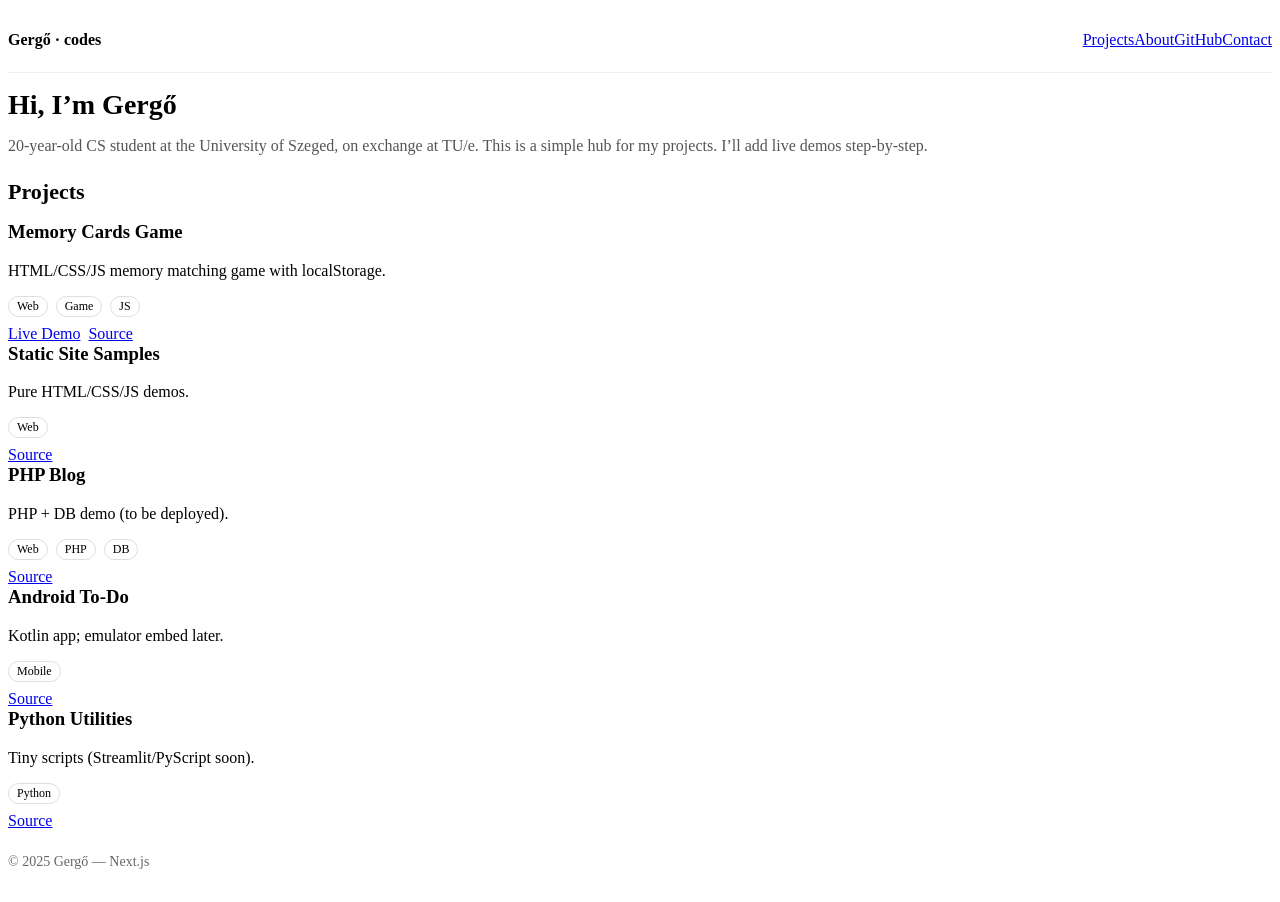
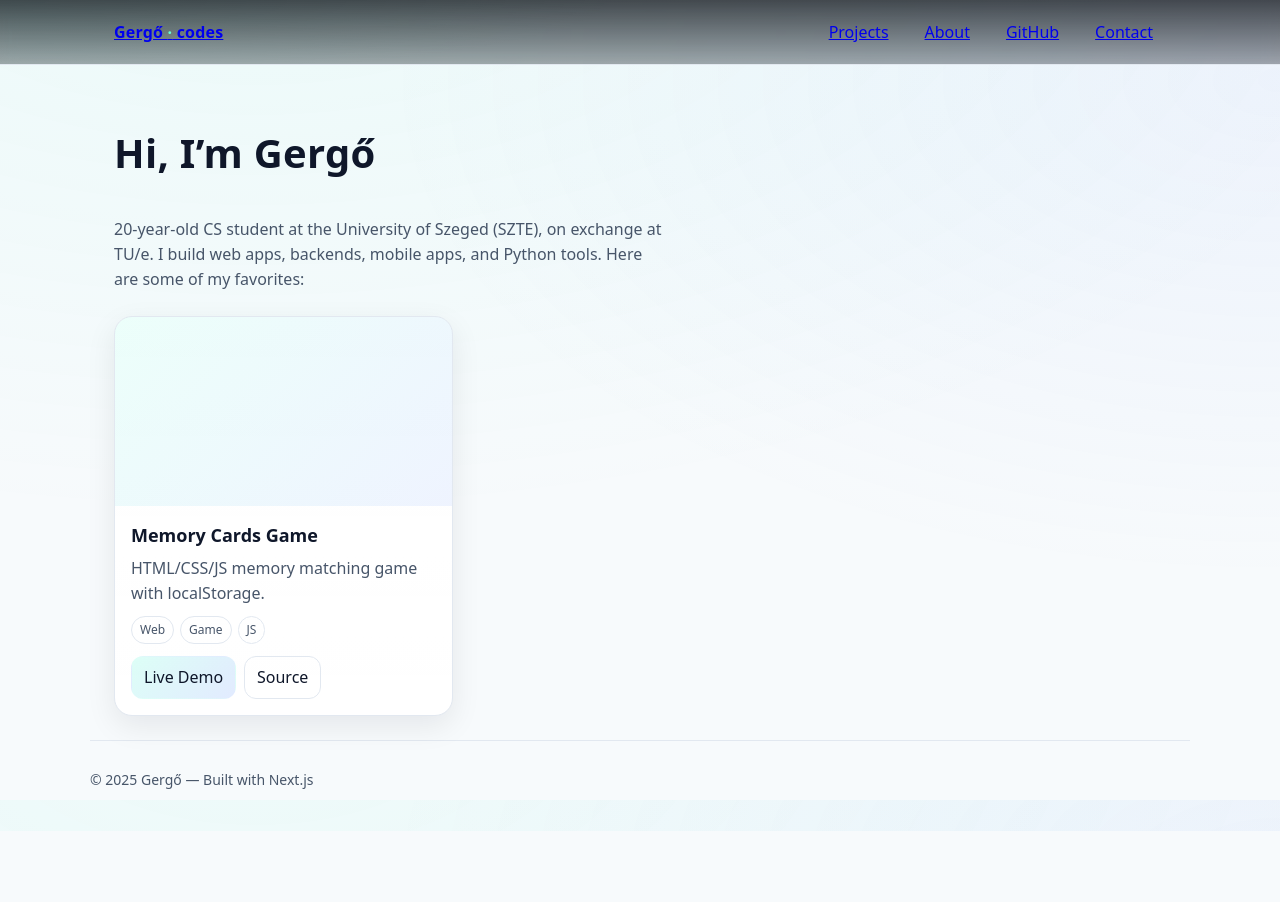
Before and after one commit to gergo-m/portfolio-hub, a Next.js app: page / in a window 1280 px wide. After the commit the page ends 831 px from the top, so only its background shows below. Built offline with nearby package versions, Linux system fonts and the light colour scheme.

Commit message:
start styling

```diff
--- a/app/globals.css
+++ b/app/globals.css
@@ -1,7 +1,121 @@
-:root { color-scheme: light dark; }
-html, body { margin: 0; font-family: system-ui, sans-serif; }
-a { color: inherit; text-decoration: none; }
-.container { max-width: 960px; margin: 0 auto; padding: 24px; }
-.nav { display: flex; gap: 12px; }
-.card { border: 1px solid #ddd; border-radius: 12px; padding: 16px; }
-.grid { display: grid; grid-template-columns: repeat(auto-fill, minmax(260px, 1fr)); gap: 16px; }
+/* --- Theme & base --- */
+:root {
+  --bg: #0b0f17;
+  --bg-soft: #0f1421;
+  --text: #e6edf3;
+  --muted: #9fb1c1;
+  --border: #1e293b;
+  --accent: #64ffda;
+  --accent-2: #7aa2ff;
+  --shadow: 0 10px 30px rgba(0,0,0,.35);
+}
+
+@media (prefers-color-scheme: light) {
+  :root {
+    --bg: #f7fafc;
+    --bg-soft: #ffffff;
+    --text: #0f172a;
+    --muted: #475569;
+    --border: #e2e8f0;
+    --shadow: 0 10px 30px rgba(2,8,23,.08);
+  }
+}
+
+* { box-sizing: border-box; }
+html, body { height: 100%; }
+html { scroll-behavior: smooth; }
+body {
+  margin: 0;
+  font-family: ui-sans-serif, system-ui, -apple-system, Segoe UI, Roboto, Ubuntu, Cantarell, Noto Sans, Helvetica Neue, Arial, "Apple Color Emoji", "Segoe UI Emoji";
+  background: radial-gradient(1200px 600px at 20% -10%, rgba(100,255,218,.08), transparent),
+              radial-gradient(900px 500px at 100% 10%, rgba(122,162,255,.08), transparent),
+              var(--bg);
+  color: var(--text);
+  line-height: 1.55;
+}
+
+/* --- Layout helpers --- */
+.container { max-width: 1100px; margin: 0 auto; padding: 24px; }
+.stack-2 > * + * { margin-top: 12px; }
+.stack-4 > * + * { margin-top: 24px; }
+
+/* --- Header --- */
+.header {
+  position: sticky; top: 0; z-index: 50;
+  border-bottom: 1px solid var(--border);
+  backdrop-filter: saturate(150%) blur(8px);
+  background:
+    linear-gradient(180deg, rgba(10,14,20,.75), rgba(10,14,20,.35)) padding-box,
+    radial-gradient(80% 200% at 0% 0%, rgba(100,255,218,.12), transparent 60%) border-box;
+}
+.brand { font-weight: 700; letter-spacing: .2px; }
+.brand .dot { color: var(--accent); }
+.nav { display: flex; gap: 10px; align-items: center; }
+.link {
+  padding: 8px 12px; border-radius: 10px; border: 1px solid transparent;
+}
+.link:hover { border-color: var(--border); background: var(--bg-soft); }
+
+/* --- Hero --- */
+.hero-title {
+  font-size: clamp(26px, 4vw, 40px);
+  font-weight: 700; letter-spacing: .3px;
+}
+.hero-sub { color: var(--muted); max-width: 60ch; }
+
+/* --- Grid & cards --- */
+.grid {
+  display: grid;
+  grid-template-columns: repeat(auto-fill, minmax(260px, 1fr));
+  gap: 18px;
+}
+.card {
+  background: linear-gradient(180deg, rgba(255,255,255,.02), rgba(255,255,255,0)) , var(--bg-soft);
+  border: 1px solid var(--border);
+  border-radius: 18px;
+  box-shadow: var(--shadow);
+  overflow: hidden;
+  transition: transform .2s ease, border-color .2s ease, box-shadow .2s ease;
+}
+.card:hover {
+  transform: translateY(-2px);
+  border-color: rgba(100,255,218,.35);
+  box-shadow: 0 18px 40px rgba(0,0,0,.35);
+}
+.card-media {
+  aspect-ratio: 16/9;
+  background: linear-gradient(135deg, rgba(100,255,218,.12), rgba(122,162,255,.12));
+}
+.card-body { padding: 16px; }
+.card h3 { margin: 0 0 6px; font-size: 18px; }
+.card p { margin: 0; color: var(--muted); }
+
+/* --- Badges & buttons --- */
+.badges { display: flex; flex-wrap: wrap; gap: 6px; margin: 10px 0 12px; }
+.badge {
+  font-size: 12px;
+  border: 1px solid var(--border);
+  color: var(--muted);
+  padding: 4px 8px;
+  border-radius: 999px;
+  background: linear-gradient(180deg, rgba(255,255,255,.02), rgba(255,255,255,0));
+}
+.actions { display: flex; flex-wrap: wrap; gap: 8px; }
+
+.button {
+  display: inline-flex; align-items: center; gap: 8px;
+  padding: 8px 12px; border-radius: 12px;
+  border: 1px solid var(--border);
+  text-decoration: none; color: var(--text);
+  transition: transform .15s ease, background .2s ease, border-color .2s ease;
+  will-change: transform;
+}
+.button:hover { background: var(--bg-soft); border-color: rgba(255,255,255,.2); transform: translateY(-1px); }
+.button--primary {
+  border-color: transparent;
+  background: linear-gradient(135deg, rgba(100,255,218,.22), rgba(122,162,255,.22));
+}
+.button--primary:hover { background: linear-gradient(135deg, rgba(100,255,218,.30), rgba(122,162,255,.30)); }
+
+/* --- Footer --- */
+.footer { color: var(--muted); font-size: 14px; padding: 28px 0 40px; border-top: 1px solid var(--border); }
--- a/app/layout.tsx
+++ b/app/layout.tsx
@@ -1,27 +1,27 @@
+import "./globals.css";
+
 export const metadata = {
-  title: "Gergő — Portfolio",
-  description: "Projects by a CS student @ SZTE (exchange @ TU/e)"
+  title: "Gergő Mindszenti Portfolio",
+  description: "Projects by a CS student @ SZTE (exchange @ TU/e)",
 };
 
-export default function RootLayout({ children }: { children: React.ReactNode }) {
+export default function RootLayout({ children }) {
   return (
     <html lang="en">
       <body>
-        <header style={{borderBottom: "1px solid #eee"}}>
-          <div className="container" style={{display: "flex", justifyContent: "space-between", alignItems: "center", height: 64}}>
-            <strong>Gergő · codes</strong>
+        <header className="header">
+          <div className="container" style={{display:"flex", justifyContent:"space-between", alignItems:"center", height:64}}>
+            <a href="/" className="brand">Gergő <span className="dot">·</span> codes</a>
             <nav className="nav">
-              <a href="/">Projects</a>
-              <a href="/about">About</a>
-              <a href="https://github.com/YOUR_GITHUB" target="_blank">GitHub</a>
-              <a href="mailto:you@example.com">Contact</a>
+              <a className="link" href="/">Projects</a>
+              <a className="link" href="/about">About</a>
+              <a className="link" href="https://github.com/gergo-m" target="_blank" rel="noreferrer">GitHub</a>
+              <a className="link" href="mailto:mindszenti.gergo@gmail.com">Contact</a>
             </nav>
           </div>
         </header>
         <main className="container">{children}</main>
-        <footer className="container" style={{padding: "24px 0", color: "#666", fontSize: 14}}>
-          © {new Date().getFullYear()} Gergő — Next.js
-        </footer>
+        <footer className="container footer">© {new Date().getFullYear()} Gergő — Built with Next.js</footer>
       </body>
     </html>
   );
--- a/app/page.tsx
+++ b/app/page.tsx
@@ -1,49 +1,41 @@
-type Project = {
-  title: string;
-  summary: string;
-  tags: string[];
-  demoUrl?: string | null;
-  sourceUrl?: string | null;
-};
-
-const projects: Project[] = [
-  // We’ll replace these with real ones later
+const projects = [
   {
     title: "Memory Cards Game",
     summary: "HTML/CSS/JS memory matching game with localStorage.",
     tags: ["Web", "Game", "JS"],
     demoUrl: "https://memory-cards-game-one.vercel.app",
-    sourceUrl: "https://github.com/gergo-m/memory-cards-game"
+    sourceUrl: "https://github.com/gergo-m/memory-cards-game",
+    image: null
   },
-  { title: "Static Site Samples", summary: "Pure HTML/CSS/JS demos.", tags: ["Web"], sourceUrl: "https://github.com/YOUR_GITHUB" },
-  { title: "PHP Blog", summary: "PHP + DB demo (to be deployed).", tags: ["Web","PHP","DB"], sourceUrl: "https://github.com/YOUR_GITHUB" },
-  { title: "Android To-Do", summary: "Kotlin app; emulator embed later.", tags: ["Mobile"], sourceUrl: "https://github.com/YOUR_GITHUB" },
-  { title: "Python Utilities", summary: "Tiny scripts (Streamlit/PyScript soon).", tags: ["Python"], sourceUrl: "https://github.com/YOUR_GITHUB" }
 ];
 
 export default function Page() {
   return (
-    <section>
-      <h1 style={{fontSize: 28, margin: "16px 0"}}>Hi, I’m Gergő</h1>
-      <p style={{color:"#555", marginBottom: 24}}>
-        20-year-old CS student at the University of Szeged, on exchange at TU/e.
-        This is a simple hub for my projects. I’ll add live demos step-by-step.
-      </p>
+    <section className="stack-4">
+      <header className="stack-2">
+        <h1 className="hero-title">Hi, I’m Gergő</h1>
+        <p className="hero-sub">
+          20-year-old CS student at the University of Szeged (SZTE), on exchange at TU/e.
+          I build web apps, backends, mobile apps, and Python tools. Here are some of my favorites:
+        </p>
+      </header>
 
-      <h2 style={{fontSize: 22, margin: "16px 0"}}>Projects</h2>
       <div className="grid">
         {projects.map((p) => (
           <article key={p.title} className="card">
-            <h3 style={{marginTop: 0}}>{p.title}</h3>
-            <p style={{marginTop: 8}}>{p.summary}</p>
-            <div style={{display:"flex", gap: 8, flexWrap:"wrap", margin: "8px 0"}}>
-              {p.tags.map(t => (
-                <span key={t} style={{border:"1px solid #ddd", borderRadius: 999, padding: "2px 8px", fontSize: 12}}>{t}</span>
-              ))}
+            <div className="card-media">
+              {/* Placeholder band; replace with <img src={p.image} alt="" style={{width:'100%', height:'100%', objectFit:'cover'}}/> */}
             </div>
-            <div style={{display:"flex", gap: 8, flexWrap:"wrap"}}>
-              {p.demoUrl && <a href={p.demoUrl} target="_blank">Live Demo</a>}
-              {p.sourceUrl && <a href={p.sourceUrl} target="_blank">Source</a>}
+            <div className="card-body">
+              <h3>{p.title}</h3>
+              <p>{p.summary}</p>
+              <div className="badges">
+                {p.tags?.map((t) => <span className="badge" key={t}>{t}</span>)}
+              </div>
+              <div className="actions">
+                {p.demoUrl && <a className="button button--primary" href={p.demoUrl} target="_blank" rel="noreferrer">Live Demo</a>}
+                {p.sourceUrl && <a className="button" href={p.sourceUrl} target="_blank" rel="noreferrer">Source</a>}
+              </div>
             </div>
           </article>
         ))}
```
